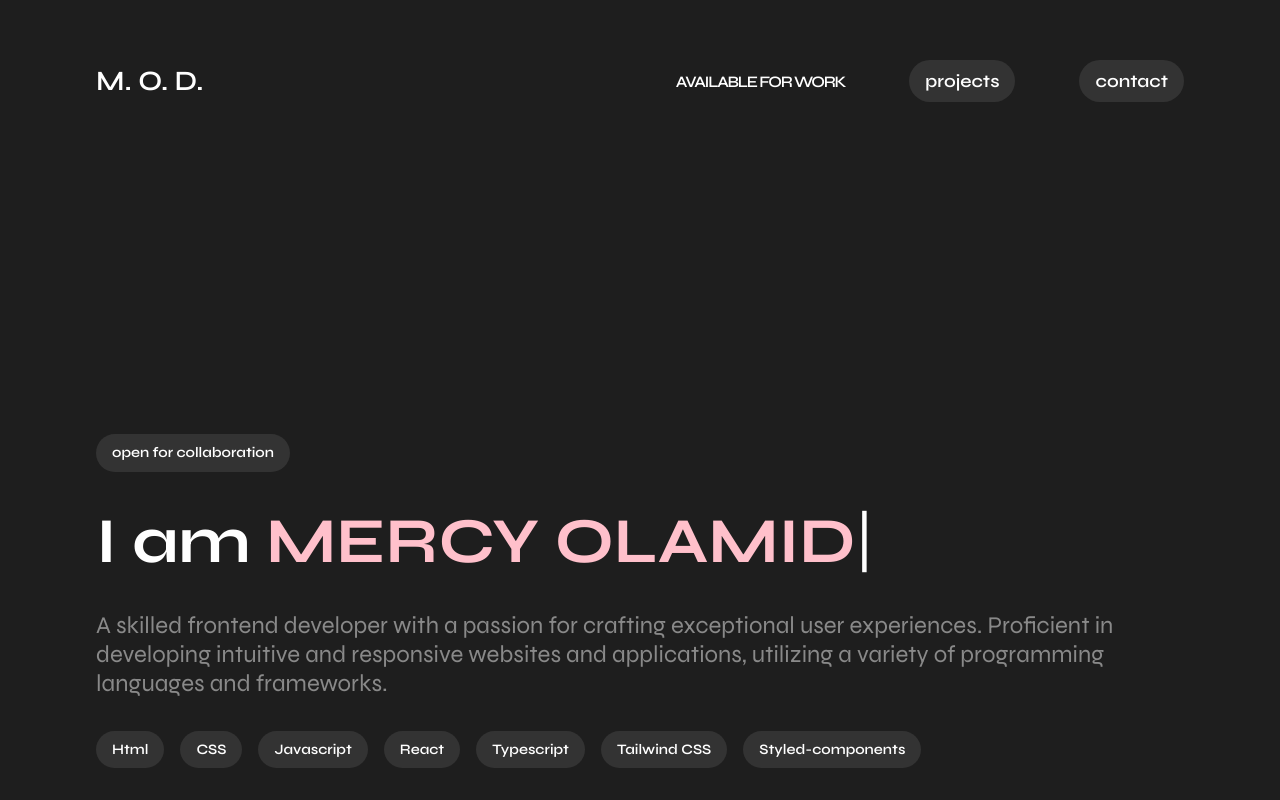
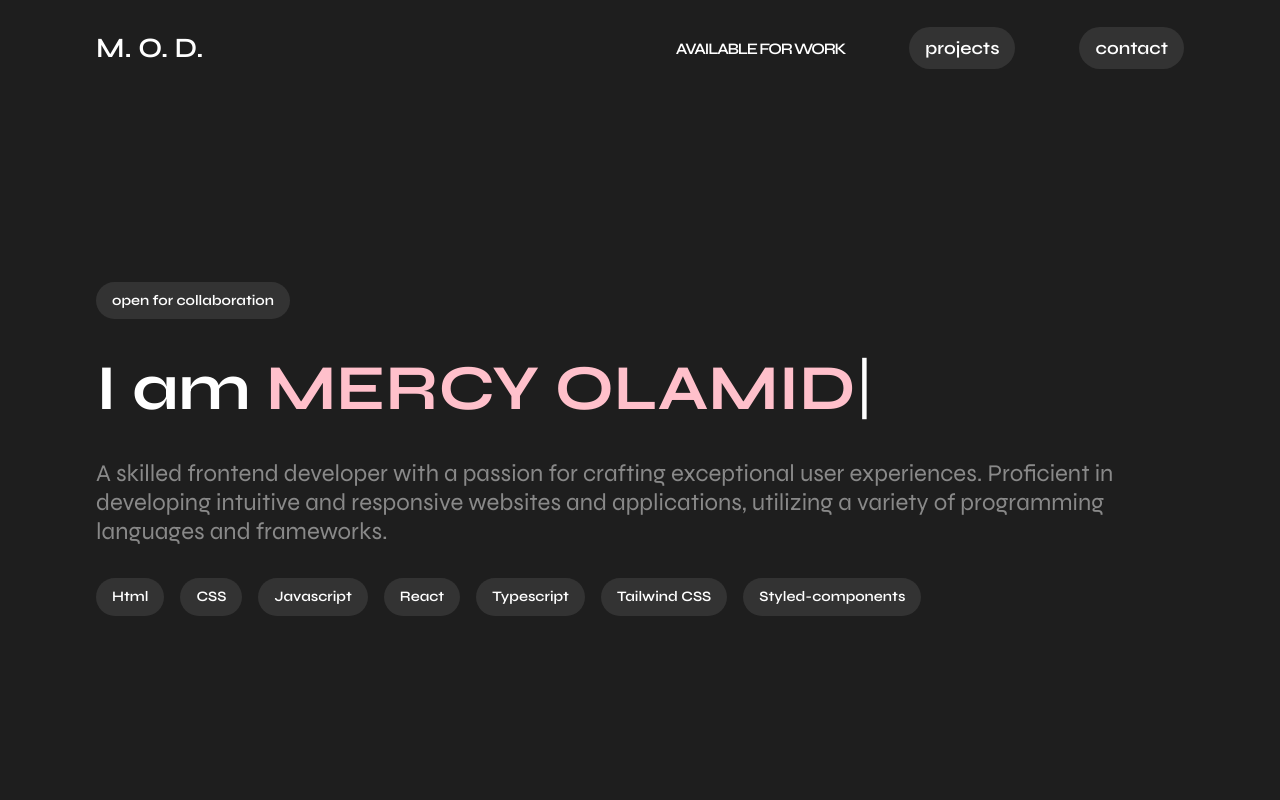
Before and after one commit to Mercytheboy/mercydare, a plain HTML site: page index.html in a window 1280 px wide. Shown: the top 800 px of the page. Drawn offline with nearby package versions, Linux system fonts and the light colour scheme.

Commit message:
style refactoring

```diff
--- a/style.css
+++ b/style.css
@@ -72,12 +72,10 @@ img {
   padding: var(--top-bottom-padding) var(--side-padding);
   display: flex;
   flex-direction: column;
-  justify-content: space-between;
-  gap: 2rem;
+  gap: 4rem;
 }
 
 .nav-header {
-  height: 6.25rem;
   display: flex;
   justify-content: space-between;
   align-items: center;
@@ -112,14 +110,15 @@ img {
   text-decoration: none;
   color: var(--text-color);
   transition: transform 0.1s ease-in;
+  cursor: pointer;
 }
 
 .links:hover {
-  /* transform: scale(90%); */
   background-color: var(--gray-text);
 }
 
 .aboutme {
+  flex: 1;
   display: flex;
   flex-direction: column;
   justify-content: center;
```
